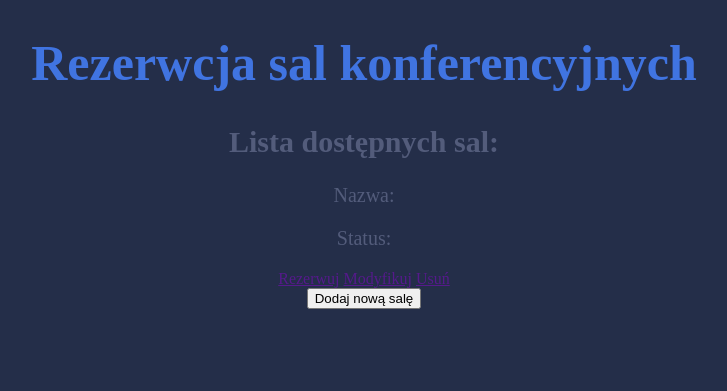
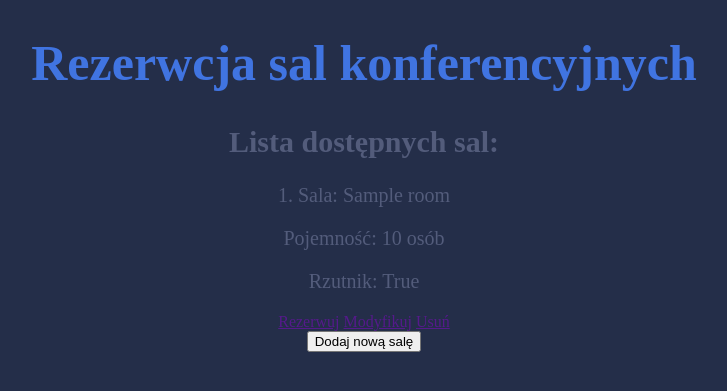
Before and after one commit to DorotaStaszczuk/Rezerwacja_sali_konferencyjnej, a Django app: page /main in a window 1280 px wide. Shown: the top 391 px of the page, without its empty margins (276-1003 px from the left). Run offline with Django 3.2, Linux system fonts and the light colour scheme; tables that the repository leaves empty hold one stand-in row (values such as "Sample post").

Commit message:
main site displays list of all rooms

```diff
--- a/s_konf/s_konf_app/templates/conf_template.html
+++ b/s_konf/s_konf_app/templates/conf_template.html
@@ -3,13 +3,20 @@
 {% block content %}
 
     <h2>Lista dostępnych sal:</h2>
+        <div>
+        {% for room in  rooms %}
+            <p>{{room.pk}}. Sala: {{ room.name }}</p>
+            <p>Pojemność: {{room.capacity}} osób</p>
+            <p>Rzutnik: {{room.projector}}</p>
+            </div>
+                <a href="">Rezerwuj</a>
+                <a href="">Modyfikuj</a>
+                <a href="">Usuń</a>
+            <div>
+        {% empty %}
+        <h2>Żadna sala nie została dodana</h2>
+        {% endfor %}
 
-    <p>Nazwa: </p>
-    <p>Status: </p>
-    <a href="">Rezerwuj</a>
-    <a href="">Modyfikuj</a>
-    <a href="">Usuń</a>
-    <div>
         <a href="{% url 'new-room' %}"><input type="button" value="Dodaj nową salę" /></a>
     </div>
 {% endblock %}}
--- a/s_konf/s_konf_app/views.py
+++ b/s_konf/s_konf_app/views.py
@@ -11,7 +11,7 @@ from django.shortcuts import render, redirect
 
 class MainSiteView(View):
     def get(self, request):
-        ctx = {}
+        ctx = {'rooms':Room.objects.all()}
         return render(request, 'conf_template.html', ctx)
 
 
```
